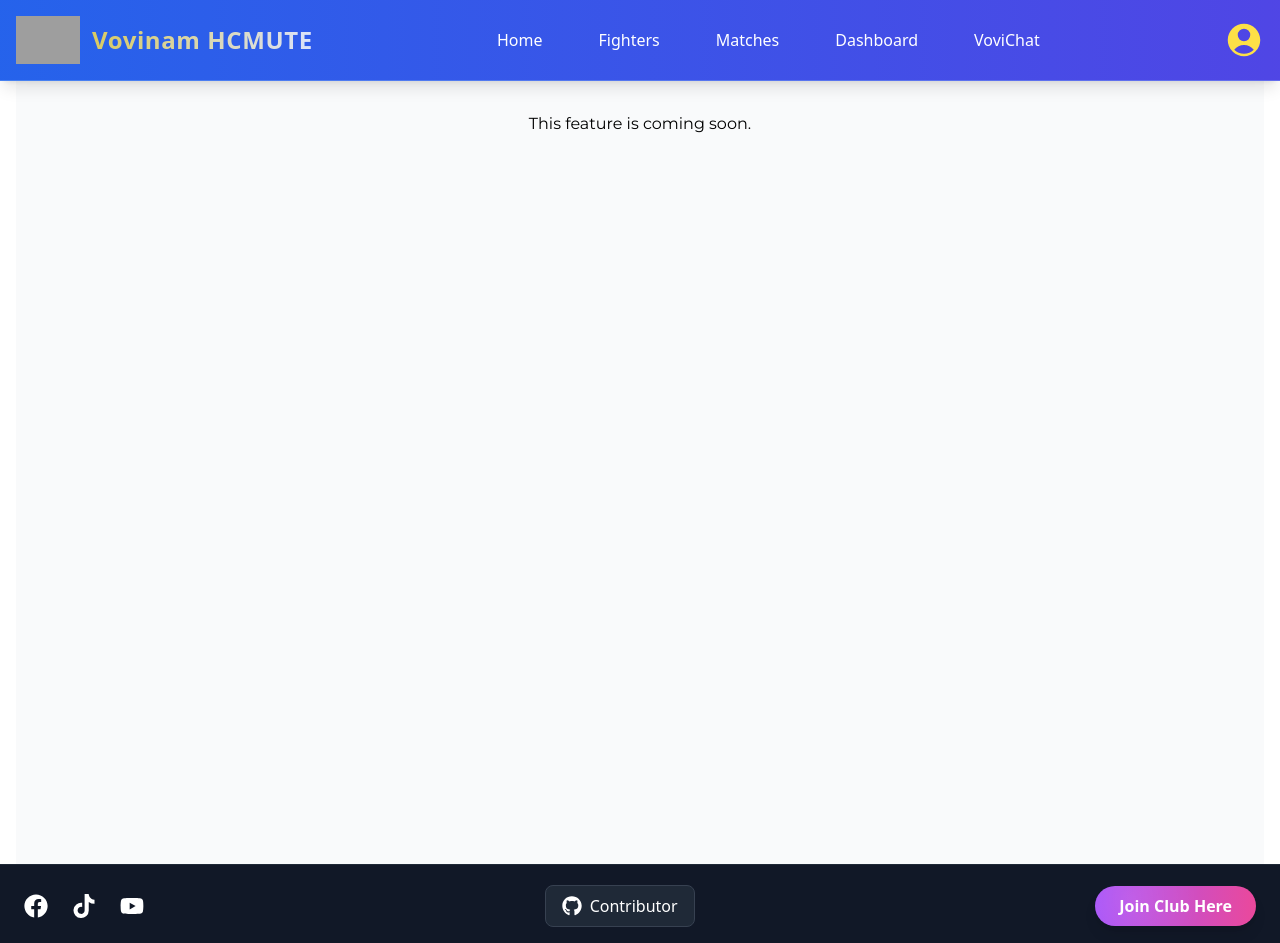
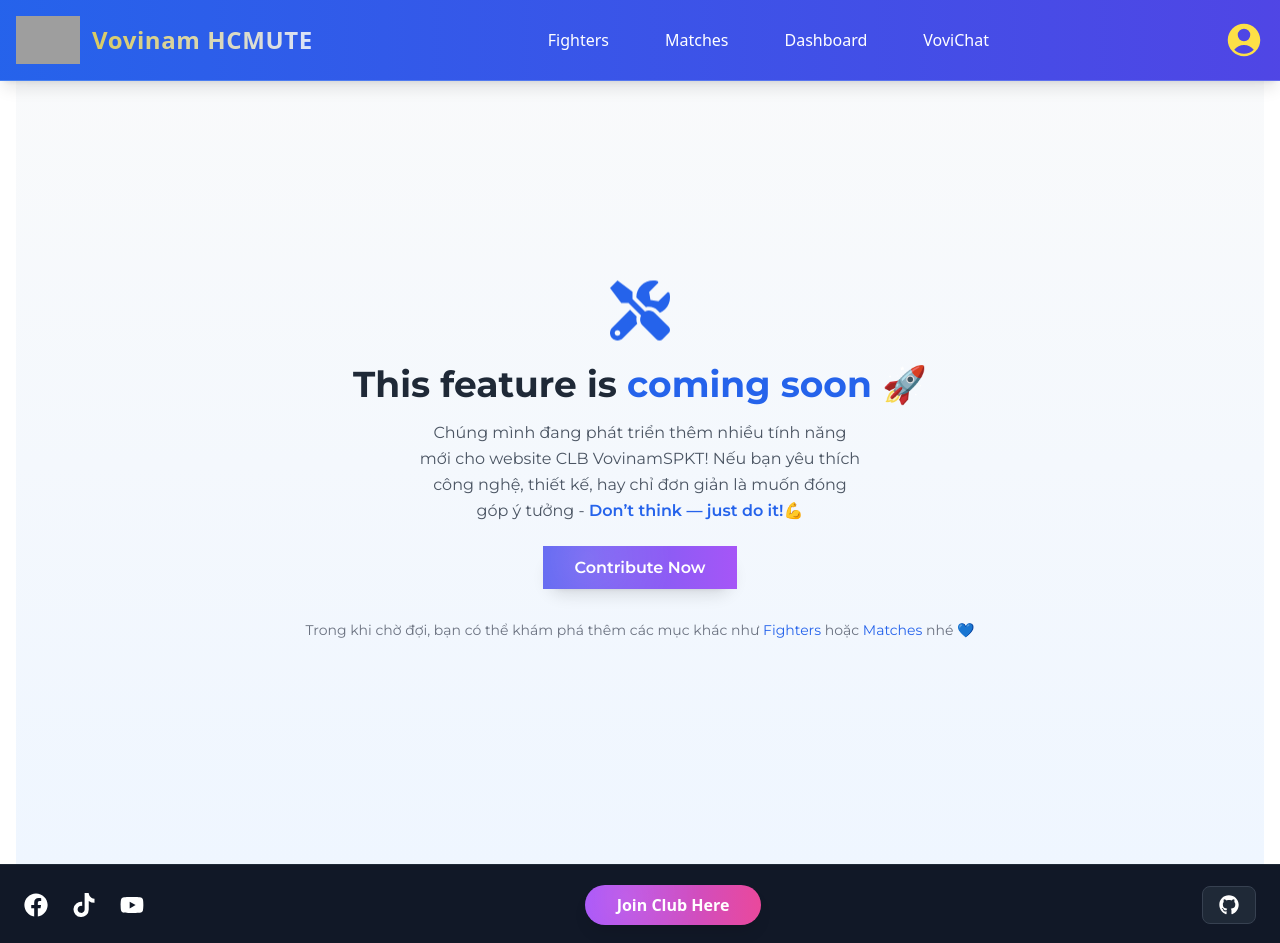
Before and after one commit to huy-dataguy/VovinamSPKT, a React (Vite) app in the folder frontend/: page /vovichat in a window 1280 px wide. Shown: the top 943 px of the page. Built offline with nearby package versions, Linux system fonts and the light colour scheme; grey boxes are pictures that could not be loaded.

Commit message:
Footer Navbar New Feature

```diff
--- a/frontend/src/components/Footer.jsx
+++ b/frontend/src/components/Footer.jsx
@@ -34,7 +34,21 @@ const Footer = () => {
           </a>
         </div>
 
-        {/* CENTER - GitHub Contributor */}
+        {/* CENTER - Join Club */}
+        <a
+          href="https://forms.gle/h62RE61j1x9UKGp96"
+          target="_blank"
+          rel="noopener noreferrer"
+          className="relative overflow-hidden px-8 py-2 rounded-full font-semibold text-white shadow-lg hover:scale-105 transition-transform duration-300"
+        >
+          <span className="relative z-10">Join Club Here</span>
+          {/* Gradient động */}
+          <span className="absolute inset-0 bg-gradient-to-r from-blue-500 via-purple-500 to-pink-500 animate-gradientMove"></span>
+          {/* Hiệu ứng lấp lánh */}
+          <span className="absolute inset-0 bg-[radial-gradient(circle_at_30%_30%,rgba(255,255,255,0.3),transparent_60%)] mix-blend-overlay animate-shimmer"></span>
+        </a>
+
+        {/* RIGHT - GitHub Contributor */}
         <a
           href="https://github.com/huy-dataguy/VovinamSPKT"
           target="_blank"
@@ -42,22 +56,8 @@ const Footer = () => {
           className="flex items-center gap-2 bg-gray-800 border border-gray-700 text-white px-4 py-2 rounded-lg hover:bg-gray-700 transition-all duration-200"
         >
           <FaGithub size={20} />
-          <span>Contributor</span>
+          {/* <span>Contributor</span> */}
         </a>
-
-        {/* RIGHT - Form đăng ký (giữ màu gradient đẹp) */}
-      <a
-        href="https://forms.gle/h62RE61j1x9UKGp96"
-        target="_blank"
-        rel="noopener noreferrer"
-        className="relative overflow-hidden px-6 py-2 rounded-full font-semibold text-white shadow-lg hover:scale-105 transition-transform duration-300"
-      >
-        <span className="relative z-10">Join Club Here</span>
-        {/* Gradient động */}
-        <span className="absolute inset-0 bg-gradient-to-r from-blue-500 via-purple-500 to-pink-500 animate-gradientMove"></span>
-        {/* Hiệu ứng lấp lánh */}
-        <span className="absolute inset-0 bg-[radial-gradient(circle_at_30%_30%,rgba(255,255,255,0.3),transparent_60%)] mix-blend-overlay animate-shimmer"></span>
-      </a>
 
       </div>
 
--- a/frontend/src/components/Navbar.jsx
+++ b/frontend/src/components/Navbar.jsx
@@ -15,7 +15,7 @@ const Navbar = () => {
   const [isMobileMenuOpen, setIsMobileMenuOpen] = useState(false);
 
   const navigation = [
-    { name: 'Home', href: '/' },
+    // { name: 'Home', href: '/' },
     { name: 'Fighters', href: '/fighters' },
     { name: 'Matches', href: '/matches' },
     { name: 'Dashboard', href: '/dashboard' },
@@ -110,13 +110,13 @@ const Navbar = () => {
 
       {/* Menu mobile (dropdown) */}
       {isMobileMenuOpen && (
-        <div className="md:hidden bg-indigo-800/90 backdrop-blur-lg border-t border-indigo-400/30 animate-fadeIn">
+  <div className="md:hidden bg-gradient-to-b from-indigo-500/70 via-purple-500/50 to-transparent backdrop-blur-md border-t border-indigo-300/30 animate-fadeIn shadow-lg">
     <ul className="flex flex-col space-y-2 p-4">
       {navigation.map((item) => (
         <li key={item.name}>
           <Link
             to={item.href}
-                  className="block py-2 px-3 text-white hover:text-yellow-300 transition"
+            className="block py-2 px-3 text-white/90 hover:text-yellow-200 transition"
             onClick={() => setIsMobileMenuOpen(false)}
           >
             {item.name}
@@ -124,7 +124,7 @@ const Navbar = () => {
         </li>
       ))}
 
-            <li className="pt-3 border-t border-indigo-500/30">
+      <li className="pt-3 border-t border-indigo-300/30">
         {isLoggedIn ? (
           <button
             onClick={() => {
@@ -138,7 +138,7 @@ const Navbar = () => {
         ) : (
           <Link
             to="/admin"
-                  className="block py-2 px-3 text-yellow-300 hover:text-white"
+            className="block py-2 px-3 text-yellow-300 hover:text-white transition"
             onClick={() => setIsMobileMenuOpen(false)}
           >
             Login
@@ -148,6 +148,7 @@ const Navbar = () => {
     </ul>
   </div>
 )}
+
     </nav>
   );
 };
--- a/frontend/src/pages/VoviChat.jsx
+++ b/frontend/src/pages/VoviChat.jsx
@@ -1,11 +1,50 @@
-import React from 'react'
+import React from 'react';
+import { Link } from 'react-router-dom';
+import { FaTools } from "react-icons/fa";
 
 const Coach = () => {
-   return (
-    <div className="flex flex-col items-center py-12 min-h-screen bg-gray-50">
-      <h1>This feature is coming soon.</h1>
+  return (
+    <div className="flex flex-col items-center justify-center min-h-screen bg-gradient-to-b from-gray-50 to-blue-50 text-center px-4">
+
+      {/* Icon + Tiêu đề */}
+      <div className="flex flex-col items-center space-y-4">
+        <FaTools className="text-blue-600 text-6xl animate-bounce" />
+        <h1 className="text-3xl md:text-4xl font-bold text-gray-800">
+          This feature is <span className="text-blue-600">coming soon</span> 🚀
+        </h1>
+        <p className="text-gray-600 max-w-md leading-relaxed">
+          Chúng mình đang phát triển thêm nhiều tính năng mới cho website CLB VovinamSPKT!
+          Nếu bạn yêu thích công nghệ, thiết kế, hay chỉ đơn giản là muốn đóng góp ý tưởng -
+          <span className="font-semibold text-blue-600"> Don’t think — just do it!</span>💪
+        </p>
+      </div>
+
+      {/* Nút Join */}
+      <div className="mt-8">
+        <a
+          href="https://github.com/huy-dataguy/VovinamSPKT"
+          target="_blank"
+          rel="noopener noreferrer"
+          className="relative overflow-hidden px-8 py-3 rounded-full font-semibold text-white shadow-lg hover:scale-105 transition-transform duration-300"
+        >
+          <span className="relative z-10">Contribute Now</span>
+          {/* Gradient động */}
+          <span className="absolute inset-0 bg-gradient-to-r from-blue-500 via-indigo-500 to-purple-500 animate-gradientMove"></span>
+          {/* Lấp lánh nhẹ */}
+          <span className="absolute inset-0 bg-[radial-gradient(circle_at_30%_30%,rgba(255,255,255,0.3),transparent_60%)] mix-blend-overlay animate-shimmer"></span>
+        </a>
+      </div>
+
+      {/* Gợi ý khác */}
+      <p className="mt-10 text-sm text-gray-500">
+        Trong khi chờ đợi, bạn có thể khám phá thêm các mục khác như{' '}
+        <Link to="/fighters" className="text-blue-600 hover:underline">Fighters</Link>{' '}
+        hoặc{' '}
+        <Link to="/matches" className="text-blue-600 hover:underline">Matches</Link>{' '}
+        nhé 💙
+      </p>
     </div>
-   )
-}
+  );
+};
 
-export default Coach
+export default Coach;
```
Lines whose indentation alone changed are shown as unchanged.
